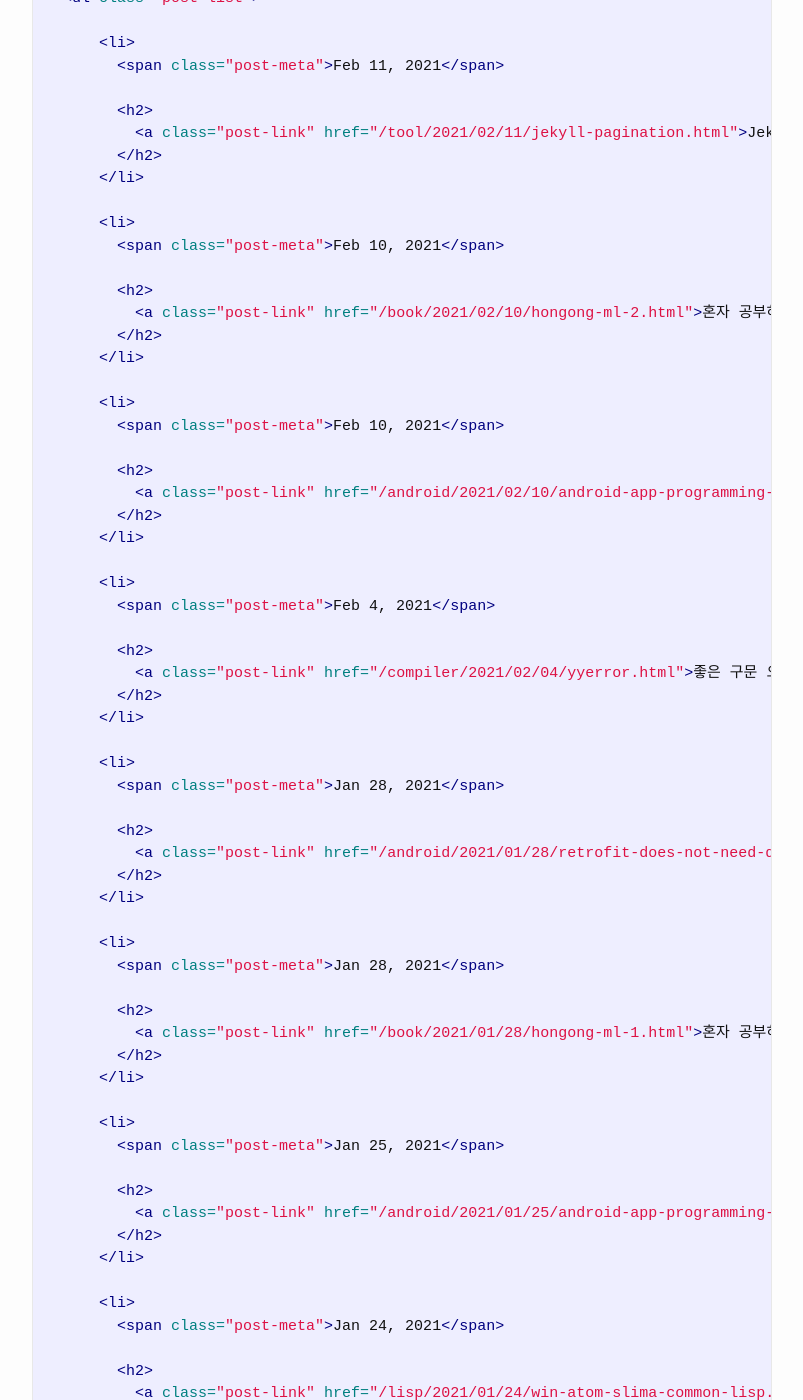
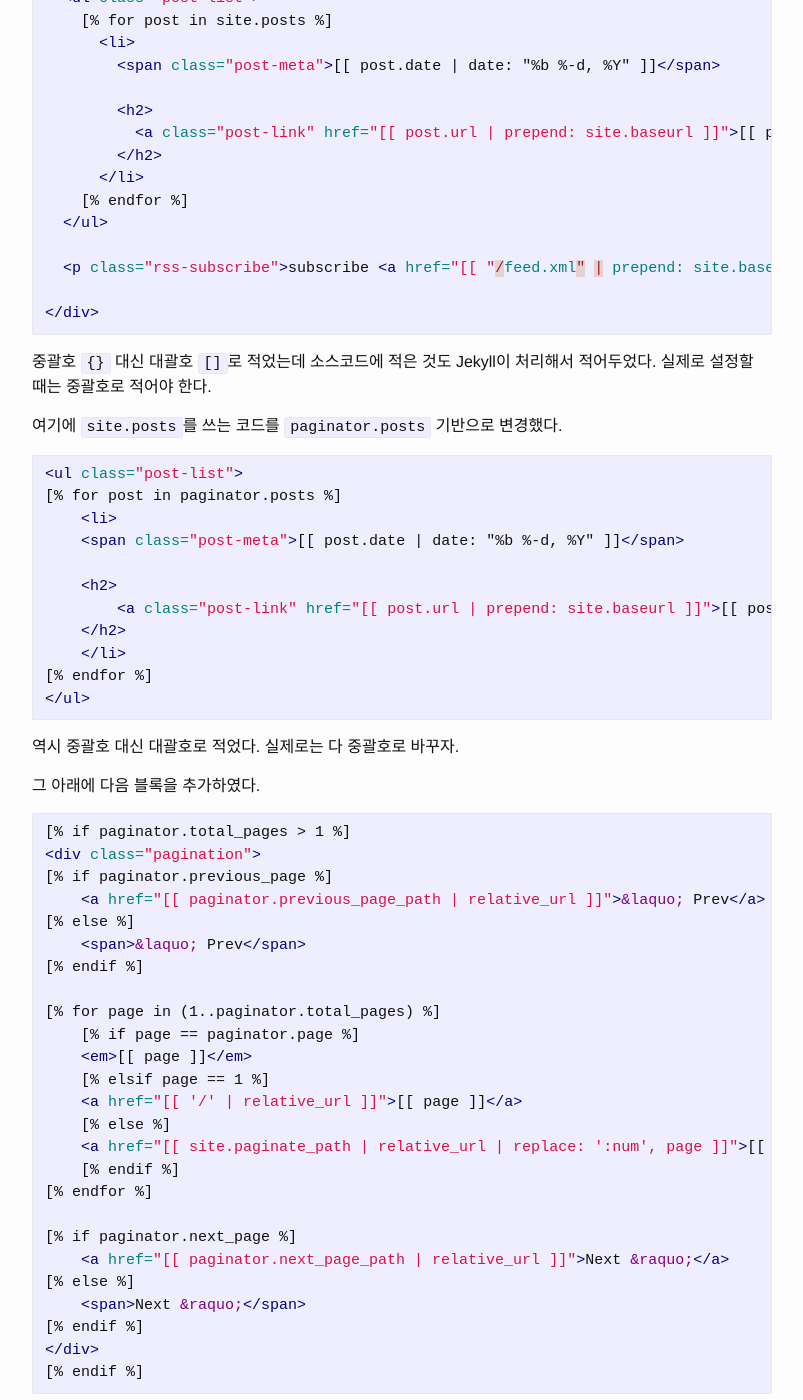
Before and after one commit to dalinaum/dalinaum.github.io, a Jekyll site: the page built from _posts/2021-02-11-jekyll-pagination.markdown, in a window 1280 px wide and 1400 px high, scrolled down 704 px. Shown: the whole window, without its empty margins (238-1041 px from the left). Built offline with Jekyll 4.4.1, drawn with Linux system fonts in a browser that asks for light colours; some of the changed text lies outside the part shown.

Commit message:
중괄호가 처리가 되어 대괄호로 변경.

````diff
--- a/_posts/2021-02-11-jekyll-pagination.markdown
+++ b/_posts/2021-02-11-jekyll-pagination.markdown
@@ -30,66 +30,70 @@ layout: default
   <h1 class="page-heading">Posts</h1>
 
   <ul class="post-list">
-    {% for post in site.posts %}
+    [% for post in site.posts %]
       <li>
-        <span class="post-meta">{{ post.date | date: "%b %-d, %Y" }}</span>
+        <span class="post-meta">[[ post.date | date: "%b %-d, %Y" ]]</span>
 
         <h2>
-          <a class="post-link" href="{{ post.url | prepend: site.baseurl }}">{{ post.title }}</a>
+          <a class="post-link" href="[[ post.url | prepend: site.baseurl ]]">[[ post.title ]]</a>
         </h2>
       </li>
-    {% endfor %}
+    [% endfor %]
   </ul>
 
-  <p class="rss-subscribe">subscribe <a href="{{ "/feed.xml" | prepend: site.baseurl }}">via RSS</a></p>
+  <p class="rss-subscribe">subscribe <a href="[[ "/feed.xml" | prepend: site.baseurl ]]">via RSS</a></p>
 
 </div>
 ```
+
+중괄호 `{}` 대신 대괄호 `[]`로 적었는데 소스코드에 적은 것도 Jekyll이 처리해서 적어두었다. 실제로 설정할 때는 중괄호로 적어야 한다.
 
 여기에 `site.posts`를 쓰는 코드를 `paginator.posts` 기반으로 변경했다.
 
 ```html
 <ul class="post-list">
-{% for post in paginator.posts %}
+[% for post in paginator.posts %]
     <li>
-    <span class="post-meta">{{ post.date | date: "%b %-d, %Y" }}</span>
+    <span class="post-meta">[[ post.date | date: "%b %-d, %Y" ]]</span>
 
     <h2>
-        <a class="post-link" href="{{ post.url | prepend: site.baseurl }}">{{ post.title }}</a>
+        <a class="post-link" href="[[ post.url | prepend: site.baseurl ]]">[[ post.title ]]</a>
     </h2>
     </li>
-{% endfor %}
+[% endfor %]
 </ul>
 ```
+
+역시 중괄호 대신 대괄호로 적었다. 실제로는 다 중괄호로 바꾸자.
 
 그 아래에 다음 블록을 추가하였다.
 
 ```html
-{% if paginator.total_pages > 1 %}
+[% if paginator.total_pages > 1 %]
 <div class="pagination">
-{% if paginator.previous_page %}
-    <a href="{{ paginator.previous_page_path | relative_url }}">&laquo; Prev</a>
-{% else %}
+[% if paginator.previous_page %]
+    <a href="[[ paginator.previous_page_path | relative_url ]]">&laquo; Prev</a>
+[% else %]
     <span>&laquo; Prev</span>
-{% endif %}
+[% endif %]
 
-{% for page in (1..paginator.total_pages) %}
-    {% if page == paginator.page %}
-    <em>{{ page }}</em>
-    {% elsif page == 1 %}
-    <a href="{{ '/' | relative_url }}">{{ page }}</a>
-    {% else %}
-    <a href="{{ site.paginate_path | relative_url | replace: ':num', page }}">{{ page }}</a>
-    {% endif %}
-{% endfor %}
+[% for page in (1..paginator.total_pages) %]
+    [% if page == paginator.page %]
+    <em>[[ page ]]</em>
+    [% elsif page == 1 %]
+    <a href="[[ '/' | relative_url ]]">[[ page ]]</a>
+    [% else %]
+    <a href="[[ site.paginate_path | relative_url | replace: ':num', page ]]">[[ page ]]</a>
+    [% endif %]
+[% endfor %]
 
-{% if paginator.next_page %}
-    <a href="{{ paginator.next_page_path | relative_url }}">Next &raquo;</a>
-{% else %}
+[% if paginator.next_page %]
+    <a href="[[ paginator.next_page_path | relative_url ]]">Next &raquo;</a>
+[% else %]
     <span>Next &raquo;</span>
-{% endif %}
+[% endif %]
 </div>
-{% endif %}
+[% endif %]
 ```
 
 깃헙에 배포하니 제대로 나온다. 간단하네.
````
